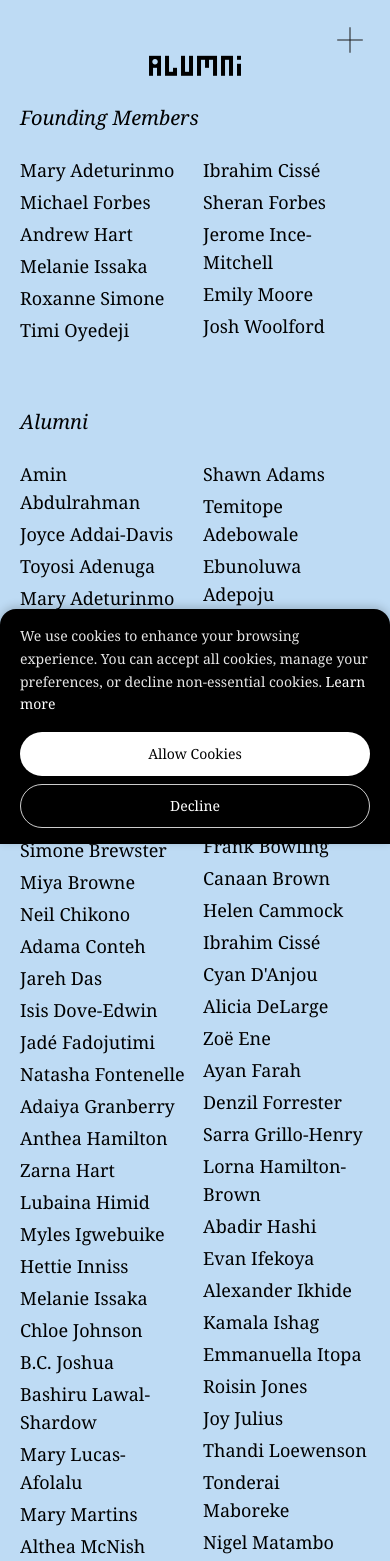
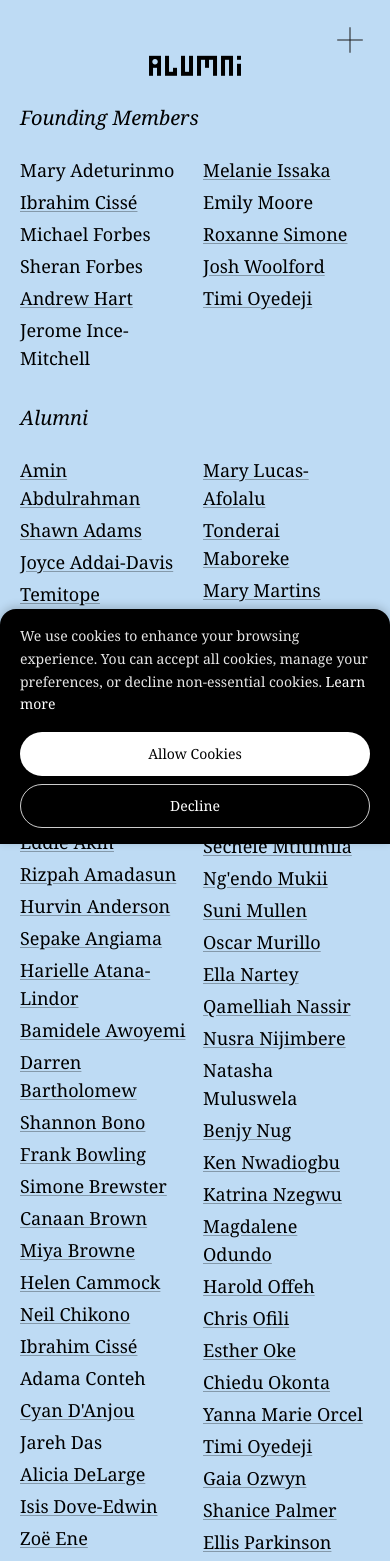
Before and after one commit to elokaagu/rcablk-main, a Next.js app: page /alumni in a window 390 px wide. Shown: the top 1561 px of the page. Built offline with nearby package versions, Linux system fonts and the light colour scheme; no server answers; a web font is replaced by a local one.

Commit message:
Restore alumni portfolio links and fix hover preview placement.
Sync alumni data from the spreadsheet, underline linked names, and move the preview panel below both lists on mobile. Remove the unused Resources logotype backdrop.

Co-authored-by: Cursor <cursoragent@cursor.com>

```diff
--- a/src/app/alumni/page.tsx
+++ b/src/app/alumni/page.tsx
@@ -2,10 +2,13 @@ import SlideOutMenu from "@/components/SlideOutMenu";
 import Footer from "@/components/Footer";
 import PageBackground from "@/components/PageBackground";
 import { AlumniName } from "@/components/AlumniName";
-import { AlumniPreviewAside, AlumniPreviewProvider } from "@/components/alumni/AlumniPreviewContext";
+import {
+  AlumniPreviewAside,
+  AlumniPreviewProvider,
+} from "@/components/alumni/AlumniPreviewContext";
 import { AnimateIn } from "@/components/AnimateIn";
 import { AnimateStagger } from "@/components/AnimateStagger";
-import { foundingMembers, alumni } from "@/data/alumni";
+import { foundingMembers, alumni, type AlumniMember } from "@/data/alumni";
 import type { Metadata } from "next";
 
 export const metadata: Metadata = {
@@ -14,28 +17,30 @@ export const metadata: Metadata = {
   openGraph: { title: "Alumni | RCA BLK" },
 };
 
-const NameList = ({ members }: { members: typeof foundingMembers }) => {
-  const col1 = members.filter((_, i) => i % 2 === 0);
-  const col2 = members.filter((_, i) => i % 2 === 1);
-  return (
-    <div className="grid grid-cols-2 gap-x-4 sm:gap-x-16 gap-y-1">
-      <div className="flex flex-col gap-1">
-        {col1.map((m, i) => (
-          <AlumniName key={`${m.name}-${i}`} name={m.name} snapshot={m.snapshot} link={m.link} />
-        ))}
-      </div>
-      <div className="flex flex-col gap-1">
-        {col2.map((m, i) => (
-          <AlumniName key={`${m.name}-${i}`} name={m.name} snapshot={m.snapshot} link={m.link} />
-        ))}
-      </div>
-    </div>
-  );
+type NameListProps = {
+  members: AlumniMember[];
 };
+
+function memberListKey(member: AlumniMember, index: number) {
+  return member.link ? `${member.name}::${member.link}` : `${member.name}::${index}`;
+}
+
+const NameList = ({ members }: NameListProps) => (
+  <ul className="columns-2 gap-x-4 space-y-1 sm:gap-x-10">
+    {members.map((member, index) => (
+      <li key={memberListKey(member, index)} className="break-inside-avoid">
+        <AlumniName name={member.name} snapshot={member.snapshot} link={member.link} />
+      </li>
+    ))}
+  </ul>
+);
 
 export default function Alumni() {
   return (
-    <div className="min-h-screen flex flex-col overflow-x-hidden w-full min-w-0" style={{ backgroundColor: "hsl(207, 70%, 85%)" }}>
+    <div
+      className="flex min-h-screen min-w-0 w-full flex-col overflow-x-hidden"
+      style={{ backgroundColor: "hsl(207, 70%, 85%)" }}
+    >
       <PageBackground color="hsl(207, 70%, 85%)" />
       <SlideOutMenu />
 
@@ -44,32 +49,40 @@ export default function Alumni() {
           className="px-5 pb-6 pt-12 text-center sm:py-10"
           style={{ paddingTop: "max(3rem, calc(env(safe-area-inset-top) + 2rem))" }}
         >
-          <h2 className="font-display text-2xl font-normal text-foreground sm:text-3xl">Alumni</h2>
+          <h1 className="font-display text-2xl font-normal text-foreground sm:text-3xl">Alumni</h1>
         </div>
       </AnimateIn>
 
       <AlumniPreviewProvider>
         <main className="mx-auto w-full max-w-6xl flex-1 px-5 pb-12 sm:px-10 sm:pb-16 lg:px-12">
           {/*
-            Mobile: founding → preview strip → alumni (nothing overlays the lists).
-            lg+: names in column 1; sticky preview in the right margin (column 2, spans both rows).
+            Mobile: founding → alumni → preview (below both lists).
+            lg+: names in column 1; sticky preview spans both rows in column 2.
           */}
-          <div className="grid grid-cols-1 gap-8 lg:grid-cols-[minmax(0,1fr)_280px] lg:gap-x-14 lg:items-start">
-            <AnimateStagger delay={0.3} stagger={0.08} className="min-w-0 space-y-6 lg:col-start-1 lg:row-start-1">
-              <div className="grid grid-cols-1 gap-6 lg:grid-cols-[minmax(0,10rem)_1fr] lg:gap-8">
-                <h3 className="text-xl font-medium italic text-foreground">Founding Members</h3>
+          <div className="grid grid-cols-1 gap-8 lg:grid-cols-[minmax(0,1fr)_280px] lg:items-start lg:gap-x-14">
+            <AnimateStagger
+              delay={0.3}
+              stagger={0.08}
+              className="min-w-0 space-y-6 lg:col-start-1 lg:row-start-1"
+            >
+              <section className="grid grid-cols-1 gap-6 lg:grid-cols-[minmax(0,10rem)_1fr] lg:gap-8">
+                <h2 className="text-xl font-medium italic text-foreground">Founding Members</h2>
                 <NameList members={foundingMembers} />
-              </div>
+              </section>
+            </AnimateStagger>
+
+            <AnimateStagger
+              delay={0.38}
+              stagger={0.08}
+              className="min-w-0 space-y-6 lg:col-start-1 lg:row-start-2"
+            >
+              <section className="grid grid-cols-1 gap-6 lg:grid-cols-[minmax(0,10rem)_1fr] lg:gap-8">
+                <h2 className="text-xl font-medium italic text-foreground">Alumni</h2>
+                <NameList members={alumni} />
+              </section>
             </AnimateStagger>
 
             <AlumniPreviewAside />
-
-            <AnimateStagger delay={0.38} stagger={0.08} className="min-w-0 space-y-6 lg:col-start-1 lg:row-start-2">
-              <div className="grid grid-cols-1 gap-6 lg:grid-cols-[minmax(0,10rem)_1fr] lg:gap-8">
-                <h3 className="text-xl font-medium italic text-foreground">Alumni</h3>
-                <NameList members={alumni} />
-              </div>
-            </AnimateStagger>
           </div>
         </main>
       </AlumniPreviewProvider>
--- a/src/components/AlumniName.tsx
+++ b/src/components/AlumniName.tsx
@@ -28,7 +28,11 @@ export function AlumniName({ name, snapshot, link }: AlumniNameProps) {
 
   const label = (
     <span
-      className={`text-lg text-foreground transition-colors duration-200 ${link ? "hover:bg-secondary/40 hover:text-secondary-foreground rounded-sm px-0.5 -mx-0.5" : ""}`}
+      className={`text-lg text-foreground transition-colors duration-200 ${
+        link
+          ? "underline decoration-black/30 underline-offset-2 hover:bg-secondary/40 hover:text-secondary-foreground rounded-sm px-0.5 -mx-0.5"
+          : ""
+      }`}
     >
       {name}
     </span>
--- a/src/components/alumni/AlumniPreviewContext.tsx
+++ b/src/components/alumni/AlumniPreviewContext.tsx
@@ -90,7 +90,7 @@ export function AlumniPreviewAside() {
   useEffect(() => {
     if (!preview || typeof window === "undefined") return;
     if (window.matchMedia("(min-width: 1024px)").matches) return;
-    ref.current?.scrollIntoView({ behavior: "smooth", block: "nearest" });
+    ref.current?.scrollIntoView({ behavior: "smooth", block: "center" });
   }, [preview]);
 
   return (
--- a/src/data/alumni.ts
+++ b/src/data/alumni.ts
@@ -6,128 +6,133 @@ export interface AlumniMember {
 
 export const foundingMembers: AlumniMember[] = [
   { name: "Mary Adeturinmo" },
-  { name: "Ibrahim Cissé" },
+  { name: "Ibrahim Cissé", link: "https://iburnedanotherfilm.com/" },
   { name: "Michael Forbes" },
   { name: "Sheran Forbes" },
-  { name: "Andrew Hart" },
+  { name: "Andrew Hart", link: "https://www.andrewpierrehart.com/" },
   { name: "Jerome Ince-Mitchell" },
-  { name: "Melanie Issaka" },
+  { name: "Melanie Issaka", link: "https://melanieissaka.co.uk/" },
   { name: "Emily Moore" },
-  { name: "Roxanne Simone" },
-  { name: "Josh Woolford" },
-  { name: "Timi Oyedeji" },
+  { name: "Roxanne Simone", link: "https://www.roxannesimone.com/" },
+  { name: "Josh Woolford", link: "https://www.joshwoolford.co.uk/" },
+  { name: "Timi Oyedeji", link: "https://www.amostimioyedeji.com/" },
 ];
 
 export const alumni: AlumniMember[] = [
-  { name: "Amin Abdulrahman" },
-  { name: "Shawn Adams" },
-  { name: "Joyce Addai-Davis" },
-  { name: "Temitope Adebowale" },
-  { name: "Toyosi Adenuga" },
-  { name: "Ebunoluwa Adepoju" },
+  { name: "Amin Abdulrahman", link: "https://www.aminabdulrahman.com/" },
+  { name: "Shawn Adams", link: "https://shawn-adams.com/" },
+  { name: "Joyce Addai-Davis", link: "https://www.addai-davis.com/" },
+  { name: "Temitope Adebowale", link: "https://www.temitope-artist.com/" },
+  { name: "Toyosi Adenuga", link: "https://toyosiadenuga.com/" },
+  { name: "Ebunoluwa Adepoju", link: "https://www.instagram.com/fridas_scarab/?hl=en" },
+  { name: "David Adjaye", snapshot: "/3_Website Images/david-adjaye-triangular-timber-pavilion-venice-architecture-biennale-designboom-1200.jpg", link: "https://www.adjaye.com" },
+  { name: "Eloka Agu", snapshot: "/RCA-BLACK-SQUARE.jpg", link: "https://www.elokaagu.com/" },
+  { name: "Tobi Ajiwe", link: "https://instagram.com/ajiwet?igshid=NzZlODBkYWE4Ng==" },
+  { name: "Eddie Akin", link: "https://www.artkinship.com/" },
+  { name: "Rizpah Amadasun", link: "https://www.rizpah.co.uk/" },
+  { name: "Hurvin Anderson", link: "https://www.thomasdanegallery.com/artists/28-hurvin-anderson/works/" },
+  { name: "Sepake Angiama", link: "https://iniva.org/blog/2019/11/08/iniva-announces-new-artistic-director-sepake-angiama/" },
+  { name: "Harielle Atana-Lindor", link: "https://atanalindor.com/" },
+  { name: "Bamidele Awoyemi", link: "https://www.instagram.com/tundeawoyemi/" },
+  { name: "Darren Bartholomew", link: "mailto:bartholomew_darren@hotmail.com" },
+  { name: "Shannon Bono", link: "https://www.bono-art.com/" },
+  { name: "Frank Bowling", link: "https://frankbowling.com/" },
+  { name: "Simone Brewster", link: "https://www.simonebrewster.co.uk/" },
+  { name: "Canaan Brown", link: "https://canaanjbrown.co.uk/" },
+  { name: "Miya Browne", link: "https://www.instagram.com/Blckgeezer/" },
+  { name: "Helen Cammock", link: "https://www.helencammock.co.uk/" },
+  { name: "Neil Chikono", link: "https://www.instagram.com/Bartholomew_Benezar_/" },
+  { name: "Ibrahim Cissé", link: "https://iburnedanotherfilm.com/" },
+  { name: "Adama Conteh" },
+  { name: "Cyan D'Anjou", link: "https://www.cyandanjou.com/" },
+  { name: "Jareh Das" },
+  { name: "Alicia DeLarge", link: "https://www.instagram.com/distant_drummerrrr/" },
+  { name: "Isis Dove-Edwin", link: "https://ideceramics.com/" },
+  { name: "Zoë Ene", link: "https://www.zoeene.design/" },
+  { name: "Jadé Fadojutimi", link: "https://jadefadojutimi.com/" },
+  { name: "Ayan Farah", link: "https://www.ayanfarah.com/" },
+  { name: "Natasha Fontenelle", link: "https://natashafontenelle.com/" },
+  { name: "Denzil Forrester", link: "https://www.stephenfriedman.com/artists/35-denzil-forrester/" },
+  { name: "Adaiya Granberry", link: "https://www.instagram.com/adaiyajaiden/" },
+  { name: "Akeelah Bertram" },
+  { name: "Sarra Grillo-Henry", link: "https://www.instagram.com/sgrillohenry/" },
+  { name: "Anthea Hamilton", link: "https://www.thomasdanegallery.com/artists/275" },
+  { name: "Lorna Hamilton-Brown", link: "https://lornahamiltonbrown.com/" },
+  { name: "Andrew Hart", link: "https://www.andrewpierrehart.com/" },
+  { name: "Zarna Hart", link: "https://zarnahart.co.uk/" },
+  { name: "Abadir Hashi", link: "https://www.hashidesigns.com/" },
+  { name: "Lubaina Himid", link: "https://hollybushgardens.co.uk/artists/lubaina-himid/" },
+  { name: "Evan Ifekoya", link: "https://evanifekoya.com/" },
+  { name: "Myles Igwebuike", link: "https://www.ntejestudios.com/" },
+  { name: "Alexander Ikhide", link: "https://www.alexanderikhide.com/" },
+  { name: "Hettie Inniss", link: "https://hettie-inniss.co.uk/" },
+  { name: "Kamala Ishag", link: "https://www.serpentinegalleries.org/whats-on/kamala-ibrahim-ishag/" },
+  { name: "Melanie Issaka", link: "https://melanieissaka.co.uk/" },
+  { name: "Emmanuella Itopa", link: "https://www.instagram.com/emmanuellaitopa_/" },
+  { name: "Chloe Johnson", link: "https://www.pshkn-a.com/" },
+  { name: "Roisin Jones", link: "https://iamroisin.com/" },
+  { name: "Blake Joshua", link: "https://bcjoshua.com/" },
+  { name: "Joy Julius", link: "https://joyjulius.co.uk/" },
+  { name: "Bashiru Lawal-Shardow", link: "https://www.instagram.com/assrtmnt/" },
+  { name: "Hew Locke", link: "http://www.hewlocke.net/Homepage2ndsite.html" },
+  { name: "Thandi Loewenson", link: "https://thandiloewenson.com/" },
   { name: "Mary Adeturinmo" },
-  { name: "David Adjaye", snapshot: "/3_Website Images/david-adjaye-triangular-timber-pavilion-venice-architecture-biennale-designboom-1200.jpg", link: "https://www.adjaye.com" },
-  { name: "Eloka Agu", snapshot: "/RCA-BLACK-SQUARE.jpg", link: "https://elokaagu.com" },
-  { name: "Tobi Ajiwe" },
-  { name: "Eddie Ade Akin" },
-  { name: "Rizpah Amadasun" },
-  { name: "Hurvin Anderson" },
-  { name: "Sepake Angiama" },
-  { name: "Harielle Atana-Lindor" },
-  { name: "Bamidele Awoyemi" },
-  { name: "Akeelah Bertram" },
-  { name: "Darren Bartholomew" },
-  { name: "Shannon Bono" },
-  { name: "Frank Bowling" },
-  { name: "Simone Brewster" },
-  { name: "Canaan Brown" },
-  { name: "Miya Browne" },
-  { name: "Helen Cammock" },
-  { name: "Neil Chikono" },
-  { name: "Ibrahim Cissé" },
-  { name: "Adama Conteh" },
-  { name: "Cyan D'Anjou" },
-  { name: "Jareh Das" },
-  { name: "Alicia DeLarge" },
-  { name: "Isis Dove-Edwin" },
-  { name: "Zoë Ene" },
-  { name: "Jadé Fadojutimi" },
-  { name: "Ayan Farah" },
-  { name: "Natasha Fontenelle" },
-  { name: "Denzil Forrester" },
-  { name: "Adaiya Granberry" },
-  { name: "Sarra Grillo-Henry" },
-  { name: "Anthea Hamilton" },
-  { name: "Lorna Hamilton-Brown" },
-  { name: "Zarna Hart" },
-  { name: "Abadir Hashi" },
-  { name: "Lubaina Himid" },
-  { name: "Evan Ifekoya" },
-  { name: "Myles Igwebuike" },
-  { name: "Alexander Ikhide" },
-  { name: "Hettie Inniss" },
-  { name: "Kamala Ishag" },
-  { name: "Melanie Issaka" },
-  { name: "Emmanuella Itopa" },
-  { name: "Chloe Johnson" },
-  { name: "Roisin Jones" },
-  { name: "B.C. Joshua" },
-  { name: "Joy Julius" },
-  { name: "Bashiru Lawal-Shardow" },
-  { name: "Thandi Loewenson" },
-  { name: "Mary Lucas-Afolalu" },
-  { name: "Tonderai Maboreke" },
-  { name: "Mary Martins" },
-  { name: "Nigel Matambo" },
-  { name: "Althea McNish" },
+  { name: "Mary Lucas-Afolalu", link: "https://www.ebunoluwa.xyz/" },
+  { name: "Tonderai Maboreke", link: "https://tmaboreke.com/" },
+  { name: "Mary Martins", link: "https://www.marymartins.com/" },
+  { name: "Michelle Mwikali" },
+  { name: "Nigel Matambo", link: "https://www.sununguro.io/" },
+  { name: "Althea McNish", link: "https://www.vam.ac.uk/articles/althea-mcnish-an-introduction" },
   { name: "Hayden Mills" },
-  { name: "Emily Mitchell" },
-  { name: "Nicole Moore" },
-  { name: "Tyler Moorehead" },
-  { name: "Sechele Mtitimila" },
-  { name: "Ng'endo Mukii" },
-  { name: "Suni Mullen" },
+  { name: "Emily Mitchell", link: "https://emilyalicemitchell.squarespace.com/" },
+  { name: "Nicole Moore", link: "http://nicolemoore2014.blogspot.com/" },
+  { name: "Tyler Moorehead", link: "https://tylermoorehead.com/" },
+  { name: "Sechele Mtitimila", link: "https://sechele.com/" },
+  { name: "Ng'endo Mukii", link: "https://ngendo.com/" },
+  { name: "Suni Mullen", link: "https://www.sunimullen.studio/" },
+  { name: "Oscar Murillo", link: "https://www.carlosishikawa.com/artists/oscarmurillo/" },
+  { name: "Ella Nartey", link: "https://www.ellanartey.com/" },
+  { name: "Qamelliah Nassir", link: "https://www.instagram.com/qyn.architecture/" },
+  { name: "Nusra Nijimbere", link: "https://www.instagram.com/nusra.n/" },
   { name: "Natasha Muluswela" },
-  { name: "Oscar Murillo" },
-  { name: "Michelle Mwikali" },
-  { name: "Ella Nartey" },
-  { name: "Qamelliah Nassir" },
-  { name: "Nusra Nijimbere" },
-  { name: "Benjy Nug" },
-  { name: "Ken Nwadiogbu" },
-  { name: "Katrina Nzegwu" },
-  { name: "Magdalene Odundo" },
-  { name: "Harold Offeh" },
-  { name: "Chris Ofili" },
-  { name: "Esther Oke" },
-  { name: "Chiedu Okonta" },
-  { name: "Yanna Marie Orcel" },
-  { name: "Timi Oyedeji" },
-  { name: "Gaia Ozwyn" },
-  { name: "Shanice Palmer" },
-  { name: "Ellis Parkinson" },
-  { name: "Cece Philips" },
-  { name: "Camille Provost" },
-  { name: "Mah Rana" },
-  { name: "Richard Rawlins" },
+  { name: "Benjy Nug", link: "https://www.benjynug.com/" },
+  { name: "Ken Nwadiogbu", link: "mailto:nkenart@gmail.com" },
+  { name: "Katrina Nzegwu", link: "https://www.instagram.com/koenzegwu/" },
+  { name: "Magdalene Odundo", link: "https://www.instagram.com/magdaleneodundo/?hl=en" },
+  { name: "Harold Offeh", link: "https://www.haroldoffeh.com/" },
+  { name: "Chris Ofili", link: "https://www.tate.org.uk/art/artists/chris-ofili-2543" },
+  { name: "Esther Oke", link: "https://whoisastar.com/" },
+  { name: "Chiedu Okonta", link: "https://www.instagram.com/chieduokonta/" },
+  { name: "Yanna Marie Orcel", link: "https://www.yannamarieorcel.com/portfolio-1" },
+  { name: "Timi Oyedeji", link: "https://www.amostimioyedeji.com/" },
+  { name: "Gaia Ozwyn", link: "https://www.gaiaozwyn.com/" },
+  { name: "Shanice Palmer", link: "https://shanicepalmer.com/" },
+  { name: "Ellis Parkinson", link: "https://www.instagram.com/ellisparkinsonartist/" },
+  { name: "Cece Philips", link: "https://cecephilips.com/" },
+  { name: "Camille Provost", link: "https://www.instagram.com/camilleprovost_/" },
+  { name: "Mah Rana", link: "https://www.meaningsandattachments.com/" },
+  { name: "Richard Rawlins", link: "https://richardmarkrawlins.com/" },
   { name: "Bianca Saunders" },
-  { name: "Amy Sarr" },
-  { name: "Aisha Seriki" },
-  { name: "Graeme Smith" },
-  { name: "Tami Soji-Akinyemi" },
-  { name: "Ife Somefun" },
-  { name: "Dionne Sparks" },
-  { name: "Alyse Stone" },
-  { name: "Rhea Storr" },
-  { name: "Ransom Sutton" },
-  { name: "Saint Takyi" },
-  { name: "Isis Taylor-Hudson" },
-  { name: "Bryant Van-low" },
-  { name: "Ashley Wahba" },
-  { name: "Barrington Watson" },
-  { name: "Katiana Weems-Ado" },
-  { name: "Suleyman Wellings-Longmore" },
-  { name: "Ta'Yali Wetzel" },
-  { name: "Zoe Whitley" },
+  { name: "Amy Sarr", link: "https://amysarr.com/" },
+  { name: "Aisha Seriki", link: "https://www.aishaseriki.com/" },
+  { name: "Roxanne Simone", link: "https://www.roxannesimone.com/" },
+  { name: "Graeme Smith", link: "https://www.instagram.com/grandma_graeme/" },
+  { name: "Tami Soji-Akinyemi", link: "https://www.instagram.com/tamisojiakinyemi/" },
+  { name: "Ife Somefun", link: "https://fantasticplasticstudio.com/" },
+  { name: "Dionne Sparks", link: "https://dionnesparks.com/" },
+  { name: "Alyse Stone", link: "https://www.alysestone.com/" },
+  { name: "Rhea Storr", link: "https://rheastorr.com/" },
+  { name: "Ransom Sutton", link: "https://www.instagram.com/designsby_ransom/" },
+  { name: "Saint Takyi", link: "https://saintakua.co.uk/" },
+  { name: "Isis Taylor-Hudson", link: "https://www.instagram.com/itaylorhudson/" },
+  { name: "Bryant Van-low", link: "https://www.instagram.com/bryantmclaughlinvanlow/" },
+  { name: "Ashley Wahba", link: "https://khirea.com/" },
+  { name: "Barrington Watson", link: "https://nationalgalleryofjamaica.wordpress.com/2016/01/27/in-memoriam-barrington-watson/" },
+  { name: "Katiana Weems-Ado", link: "https://kjweems.com/" },
+  { name: "Suleyman Wellings-Longmore", link: "https://suleymanwl.com/" },
+  { name: "Ta'Yali Wetzel", link: "https://www.tayaliwetzel.de/" },
+  { name: "Zoe Whitley", link: "https://www.instagram.com/zoe.whitley/?hl=en" },
   { name: "Nadia Wooten" },
+  { name: "Joshua Woolford", link: "https://www.joshwoolford.co.uk/" },
+  { name: "Quinn Zaffre" },
 ];
```
Also changed, not shown: src/app/resources/page.tsx (+1 -7 lines), src/components/VerticalLogotypeBackdrop.tsx (deleted, +0 -29 lines).
